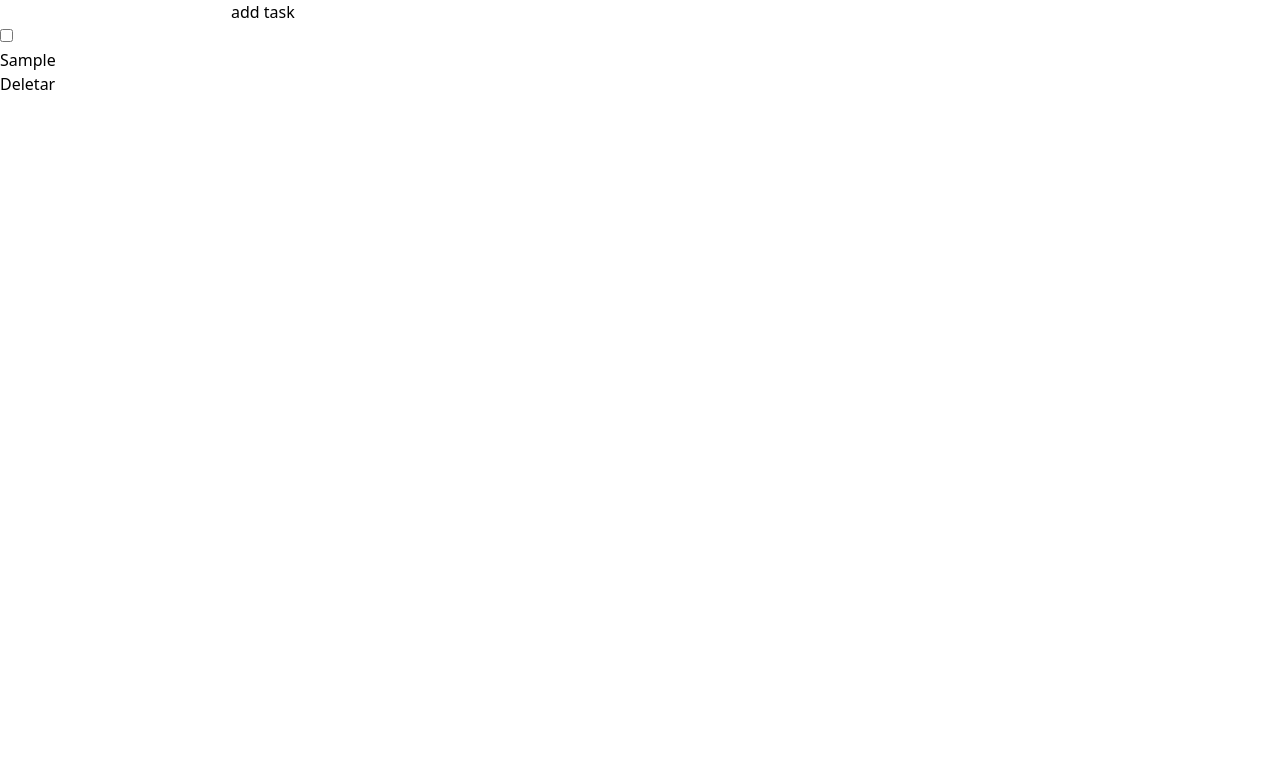
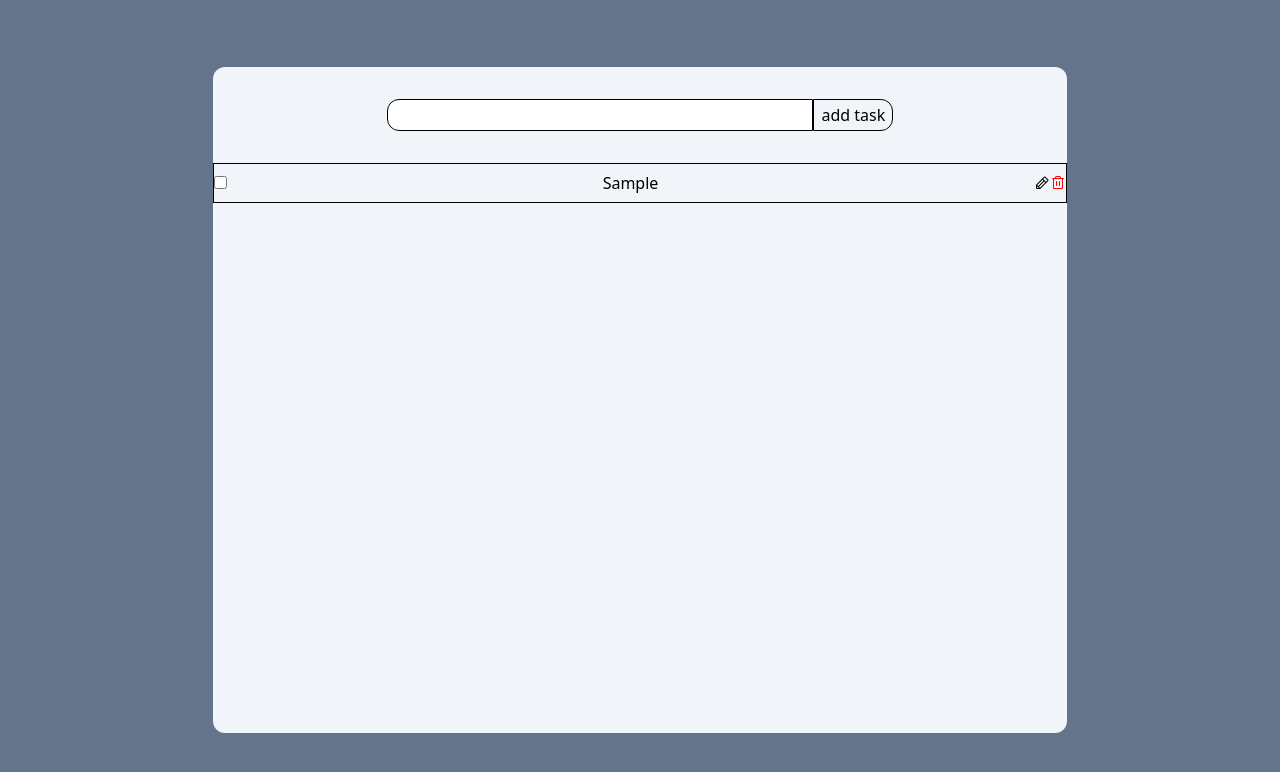
Before and after one commit to LuizHenriquePy/tasks-context-api, a React (Vite) app: page / in a window 1280 px wide. Both pictures are taken after typing "Sample" into the empty fields and a click on the button "add task". Shown: the top 772 px of the page. Built offline with nearby package versions, Linux system fonts and the light colour scheme.

Commit message:
cria os componentes base

```diff
--- a/package.json
+++ b/package.json
@@ -9,6 +9,7 @@
     "preview": "vite preview"
   },
   "dependencies": {
+    "@phosphor-icons/react": "^2.0.4",
     "react": "^18.2.0",
     "react-dom": "^18.2.0",
     "uuid": "^9.0.0"
--- a/src/App.tsx
+++ b/src/App.tsx
@@ -1,31 +1,9 @@
-import { useState } from "react"
-import Task from "./components/Task"
-import { useAppContext } from "./context/hook"
+import ToDoList from './pages/ToDoList'
 
 export default function App() {
-  const { state, addNewTask } = useAppContext()
-  const [inputValue, setInputValue] = useState("")
   return (
-    <div>
-      <input
-        value={inputValue}
-        onChange={({ target }) => setInputValue(target.value)}
-      />
-      <button
-        onClick={() => {
-          addNewTask(inputValue)
-          setInputValue("")
-        }}
-      >
-        add task
-      </button>
-      {
-        state.tasks.map((task, index) => <Task
-          key={index}
-          title={task.title}
-          isCompleted={task.isCompleted}
-          id={task.id} />)
-      }
+    <div className="w-full h-screen flex justify-center items-center bg-slate-500">
+      <ToDoList />
     </div>
   )
 }
--- /dev/null
+++ b/src/components/InputAddTask.tsx
@@ -0,0 +1,25 @@
+import { useAppContext } from "../context/hook"
+import { useState } from "react"
+
+export default function InputAddTask() {
+  const { addNewTask } = useAppContext()
+  const [inputValue, setInputValue] = useState("")
+  return (
+    <div className="w-full flex justify-center py-8">
+      <input
+        value={inputValue}
+        className="border border-black rounded-l-xl px-2 h-8 w-4/5 xl:w-1/2 lg:w-9/12"
+        onChange={({ target }) => setInputValue(target.value)}
+      />
+      <button
+        className="border border-black rounded-r-xl w-20 h-8"
+        onClick={() => {
+          addNewTask(inputValue)
+          setInputValue("")
+        }}
+      >
+        add task
+      </button>
+    </div>
+  )
+}
--- /dev/null
+++ b/src/components/ShowingTask.tsx
@@ -0,0 +1,22 @@
+import { Pencil } from '@phosphor-icons/react'
+
+interface ShowingTask {
+  setIsEditing: (state: boolean) => void
+  isCompleted: boolean
+  title: string
+}
+
+export default function ShowingTask(props: ShowingTask) {
+  return (
+    <div className="flex justify-between items-center w-full">
+      <input type="checkbox" checked={props.isCompleted} />
+      <h1>{props.title}</h1>
+      <button
+        title="edit"
+        onClick={() => props.setIsEditing(true)}
+      >
+        <Pencil />
+      </button>
+    </div>
+  )
+}
--- a/src/components/Task.tsx
+++ b/src/components/Task.tsx
@@ -1,15 +1,24 @@
-import { useAppContext } from "../context/hook";
-import { ITask } from "../interfaces/ITask";
+import { useAppContext } from "../context/hook"
+import { ITask } from "../interfaces/ITask"
+import { Trash } from '@phosphor-icons/react'
+import { useState } from "react"
+import TaskEditing from "./TaskEditing"
+import ShowingTask from './ShowingTask'
 
 export default function Task({ title, isCompleted, id }: ITask) {
-  const { deleteTask } = useAppContext()
+  const { deleteTask, } = useAppContext()
+  const [isEditing, setIsEditing] = useState<boolean>(false)
+
   return (
-    <div>
-      <input type="checkbox" checked={isCompleted} />
-      <h1>{title}</h1>
+    <div className="flex justify-between items-center w-full h-10 border border-black">
+      {
+        isEditing ? <TaskEditing title={title} id={id as string} setIsEditing={setIsEditing} />
+          : <ShowingTask isCompleted={isCompleted} title={title} setIsEditing={setIsEditing} />
+      }
       <button
-        onClick={() => deleteTask(id)}
-      >Deletar</button>
+        onClick={() => deleteTask(id as string)}
+        title="delete"
+      ><Trash color="red" /></button>
     </div>
   )
 }
--- /dev/null
+++ b/src/components/TaskEditing.tsx
@@ -0,0 +1,24 @@
+import { FloppyDiskBack } from '@phosphor-icons/react'
+
+interface TaskEditingProps {
+  setIsEditing: (state: boolean) => void
+  title: string
+  id: string
+}
+
+export default function TaskEditing(props: TaskEditingProps) {
+  return (
+    <div className="flex justify-between items-center w-full">
+      <input type="text" />
+      <button
+        title="save"
+        onClick={() => {
+          // function to change task name
+          props.setIsEditing(false)
+        }}
+      >
+        <FloppyDiskBack />
+      </button>
+    </div>
+  )
+}
--- /dev/null
+++ b/src/pages/ToDoList.tsx
@@ -0,0 +1,21 @@
+import Task from "../components/Task"
+import InputAddTask from '../components/InputAddTask'
+import { useAppContext } from "../context/hook"
+
+export default function ToDoList() {
+  const { state } = useAppContext()
+  return (
+    <div className="bg-slate-100 h-full lg:h-5/6 rounded-xl w-full xl:w-2/3 lg:w-9/12">
+      <InputAddTask />
+      <div>
+        {
+          state.tasks.map((task) => <Task
+            key={task.id}
+            title={task.title}
+            isCompleted={task.isCompleted}
+            id={task.id} />)
+        }
+      </div>
+    </div>
+  )
+}
```
Also changed, not shown: 1 other file (tests, documents, lock files or other folders).
